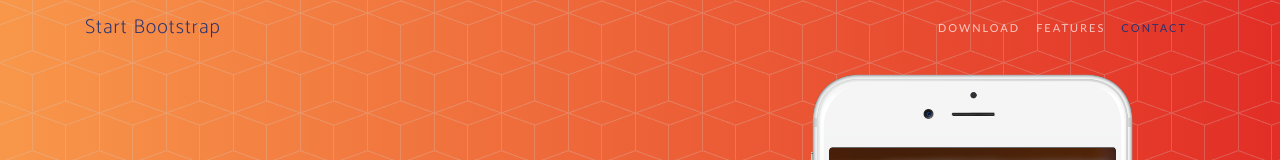
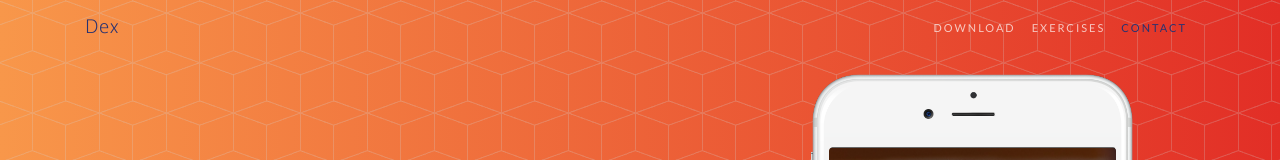
Before and after one commit to astylianides/Dex, a website with bundled scripts: page index.html in a window 1280 px wide. Shown: the top 160 px of the page. Built offline with nearby package versions, Linux system fonts and the light colour scheme; a web font is replaced by a local one.

Commit message:
colee needs updates

```diff
--- a/index.html
+++ b/index.html
@@ -33,7 +33,7 @@
   <!-- Navigation -->
   <nav class="navbar navbar-expand-lg navbar-light fixed-top" id="mainNav">
     <div class="container">
-      <a class="navbar-brand js-scroll-trigger" href="#page-top">Start Bootstrap</a>
+      <a class="navbar-brand js-scroll-trigger" href="#page-top">Dex</a>
       <button class="navbar-toggler navbar-toggler-right" type="button" data-toggle="collapse" data-target="#navbarResponsive" aria-controls="navbarResponsive" aria-expanded="false" aria-label="Toggle navigation">
         Menu
         <i class="fas fa-bars"></i>
@@ -44,7 +44,7 @@
             <a class="nav-link js-scroll-trigger" href="#download">Download</a>
           </li>
           <li class="nav-item">
-            <a class="nav-link js-scroll-trigger" href="#features">Features</a>
+            <a class="nav-link js-scroll-trigger" href="#features">Exercises</a>
           </li>
           <li class="nav-item">
             <a class="nav-link js-scroll-trigger" href="#contact">Contact</a>
```
